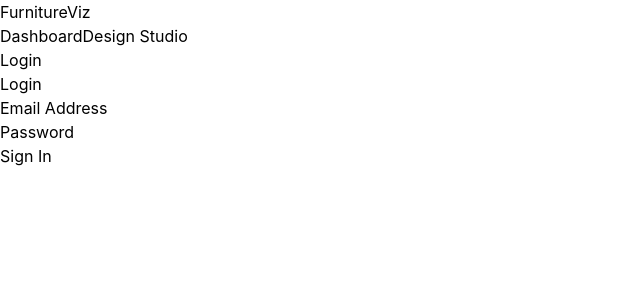
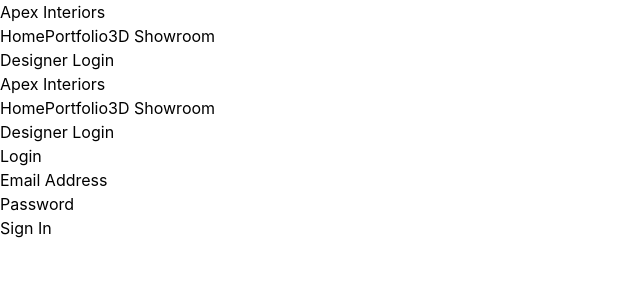
Before and after one commit to Shehanf2003/HCI_0.2, a React (Vite) app in the folder client/: page /login in a window 1280 px wide. Shown: the top 300 px of the page, without its empty margins (0-640 px from the left). Built offline with nearby package versions, Linux system fonts and the light colour scheme.

Commit message:
Implement global transparent navbar and remove local instances
Co-authored-by: Shehanf2003 <135214981+Shehanf2003@users.noreply.github.com>

```diff
--- a/client/src/App.jsx
+++ b/client/src/App.jsx
@@ -4,6 +4,7 @@ import LoginPage from './pages/LoginPage';
 import Dashboard from './pages/Dashboard';
 import DesignStudio from './pages/DesignStudio';
 import Home from './pages/Home';
+import Navbar from './components/Layout/Navbar';
 
 // Protected Route Component
 const ProtectedRoute = ({ children }) => {
@@ -17,6 +18,7 @@ const ProtectedRoute = ({ children }) => {
 function App() {
   return (
     <Router>
+      <Navbar />
       <Routes>
         <Route path="/" element={<Home />} />
         <Route path="/login" element={<LoginPage />} />
--- a/client/src/components/Layout/Navbar.jsx
+++ b/client/src/components/Layout/Navbar.jsx
@@ -12,48 +12,31 @@ const Navbar = () => {
   };
 
   return (
-    <nav className="bg-white shadow">
-      <div className="max-w-7xl mx-auto px-4 sm:px-6 lg:px-8">
-        <div className="flex justify-between h-16">
-          <div className="flex">
-            <div className="flex-shrink-0 flex items-center">
-              <Link to="/" className="text-xl font-bold text-gray-800">
-                FurnitureViz
-              </Link>
+    <nav className="absolute top-0 left-0 w-full z-20 flex justify-between items-center px-6 md:px-12 py-6 bg-transparent">
+      <div className="text-2xl font-bold text-white tracking-wide">
+        Apex Interiors
       </div>
-            <div className="hidden sm:ml-6 sm:flex sm:space-x-8">
-              <Link
-                to="/dashboard"
-                className="border-transparent text-gray-500 hover:border-gray-300 hover:text-gray-700 inline-flex items-center px-1 pt-1 border-b-2 text-sm font-medium"
-              >
-                Dashboard
-              </Link>
-              <Link
-                to="/design-studio"
-                className="border-transparent text-gray-500 hover:border-gray-300 hover:text-gray-700 inline-flex items-center px-1 pt-1 border-b-2 text-sm font-medium"
-              >
-                Design Studio
-              </Link>
+      <div className="hidden md:flex space-x-8 text-white font-medium text-sm tracking-wide">
+        <Link to="/" className="hover:text-gray-200 transition">Home</Link>
+        <span className="cursor-pointer hover:text-gray-200 transition">Portfolio</span>
+        <span className="cursor-pointer hover:text-gray-200 transition">3D Showroom</span>
       </div>
-          </div>
-          <div className="flex items-center">
+      <div>
         {token ? (
           <button
             onClick={handleLogout}
-                className="text-gray-500 hover:text-gray-700 px-3 py-2 rounded-md text-sm font-medium"
+            className="bg-transparent border border-white text-white px-6 py-2 rounded-full hover:bg-white hover:text-gray-900 transition font-medium text-sm"
           >
             Logout
           </button>
         ) : (
           <Link
             to="/login"
-                className="text-gray-500 hover:text-gray-700 px-3 py-2 rounded-md text-sm font-medium"
+            className="bg-transparent border border-white text-white px-6 py-2 rounded-full hover:bg-white hover:text-gray-900 transition font-medium text-sm"
           >
-                Login
+            Designer Login
           </Link>
         )}
-          </div>
-        </div>
       </div>
     </nav>
   );
--- a/client/src/pages/Dashboard.jsx
+++ b/client/src/pages/Dashboard.jsx
@@ -1,7 +1,6 @@
 import React, { useEffect, useState } from 'react';
 import axios from 'axios';
 import { Link, useNavigate } from 'react-router-dom';
-import Navbar from '../components/Layout/Navbar';
 import Button from '../components/UI/Button';
 import Modal from '../components/Feedback/Modal';
 import Input from '../components/UI/Input';
@@ -91,8 +90,7 @@ const Dashboard = () => {
   };
 
   return (
-    <div className="min-h-screen bg-gray-50">
-      <Navbar />
+    <div className="min-h-screen bg-gray-50 pt-20">
       <div className="max-w-7xl mx-auto py-6 sm:px-6 lg:px-8">
         <div className="px-4 py-6 sm:px-0">
           <div className="flex justify-between items-center mb-6">
--- a/client/src/pages/DesignStudio.jsx
+++ b/client/src/pages/DesignStudio.jsx
@@ -1,7 +1,6 @@
 import React, { useEffect } from 'react';
 import { useParams } from 'react-router-dom';
 import { DesignProvider, useDesign } from '../context/DesignContext';
-import Navbar from '../components/Layout/Navbar';
 import ToolBar from '../features/designer/ToolBar';
 import PropertiesPanel from '../features/designer/PropertiesPanel';
 import Scene from '../canvas/Scene';
@@ -16,13 +15,12 @@ const DesignStudioContent = () => {
     }
   }, [id]);
 
-  if (loading) return <div className="p-4">Loading design...</div>;
-  if (error) return <div className="p-4 text-red-500">Error: {error}</div>;
-  if (!room) return <div className="p-4">Design not found</div>;
+  if (loading) return <div className="p-4 pt-20">Loading design...</div>;
+  if (error) return <div className="p-4 pt-20 text-red-500">Error: {error}</div>;
+  if (!room) return <div className="p-4 pt-20">Design not found</div>;
 
   return (
-    <div className="flex flex-col h-screen">
-      <Navbar />
+    <div className="flex flex-col h-screen pt-20">
       <div className="flex flex-1 overflow-hidden">
         {/* Main Workspace */}
         <div className="flex-1 flex flex-col relative">
--- a/client/src/pages/Home.jsx
+++ b/client/src/pages/Home.jsx
@@ -4,25 +4,6 @@ import { Link } from 'react-router-dom';
 const Home = () => {
   return (
     <div className="min-h-screen flex flex-col font-sans">
-      {/* Navbar */}
-      <nav className="absolute top-0 left-0 w-full z-20 flex justify-between items-center px-6 md:px-12 py-6">
-        <div className="text-2xl font-bold text-white tracking-wide">
-          Apex Interiors
-        </div>
-        <div className="hidden md:flex space-x-8 text-white font-medium text-sm tracking-wide">
-          <Link to="/" className="hover:text-gray-200 transition">Home</Link>
-          <span className="cursor-pointer hover:text-gray-200 transition">Portfolio</span>
-          <span className="cursor-pointer hover:text-gray-200 transition">3D Showroom</span>
-        </div>
-        <div>
-          <Link
-            to="/login"
-            className="bg-transparent border border-white text-white px-6 py-2 rounded-full hover:bg-white hover:text-gray-900 transition font-medium text-sm"
-          >
-            Designer Login
-          </Link>
-        </div>
-      </nav>
 
       {/* Hero Section */}
       <header
```
Lines whose indentation alone changed are shown as unchanged.
